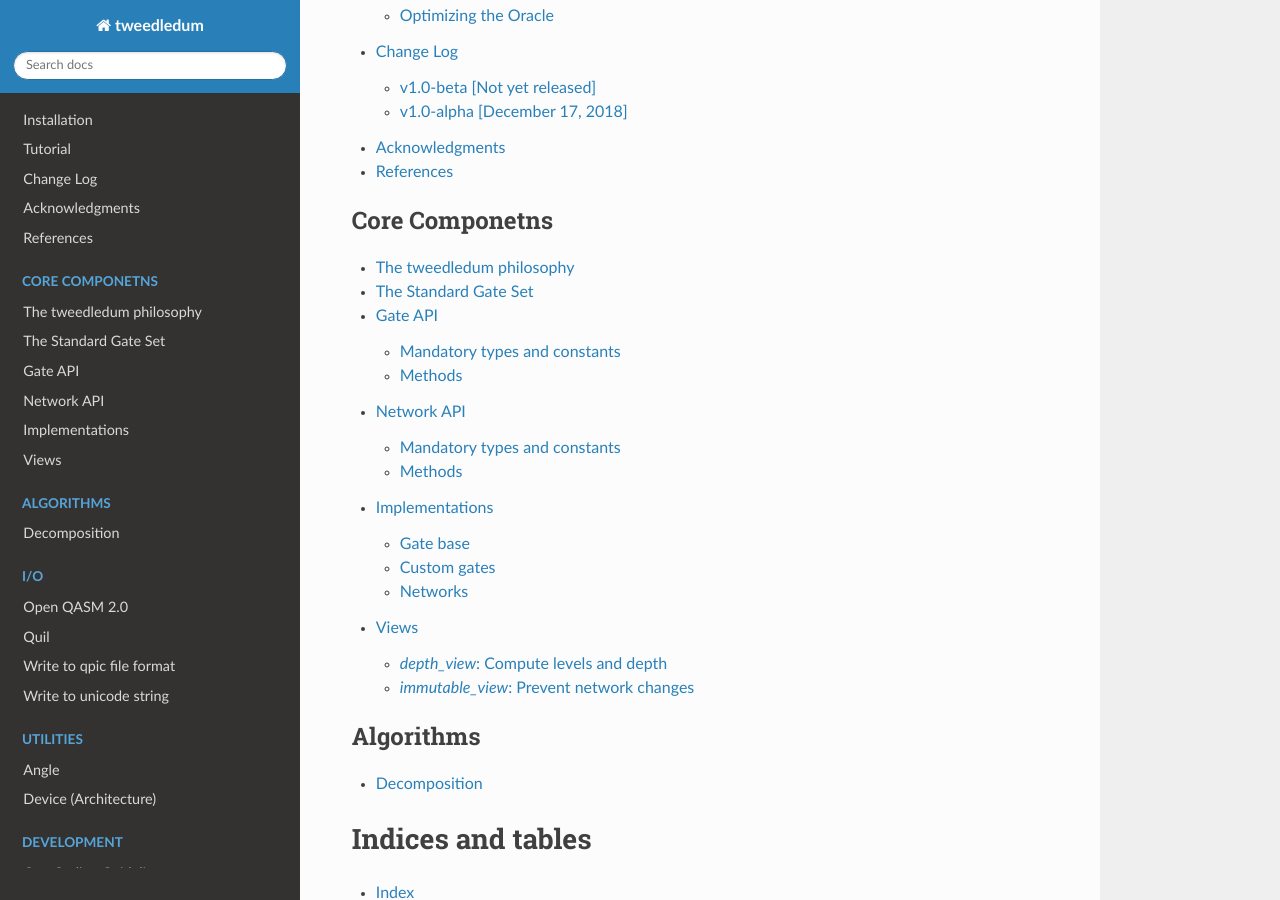
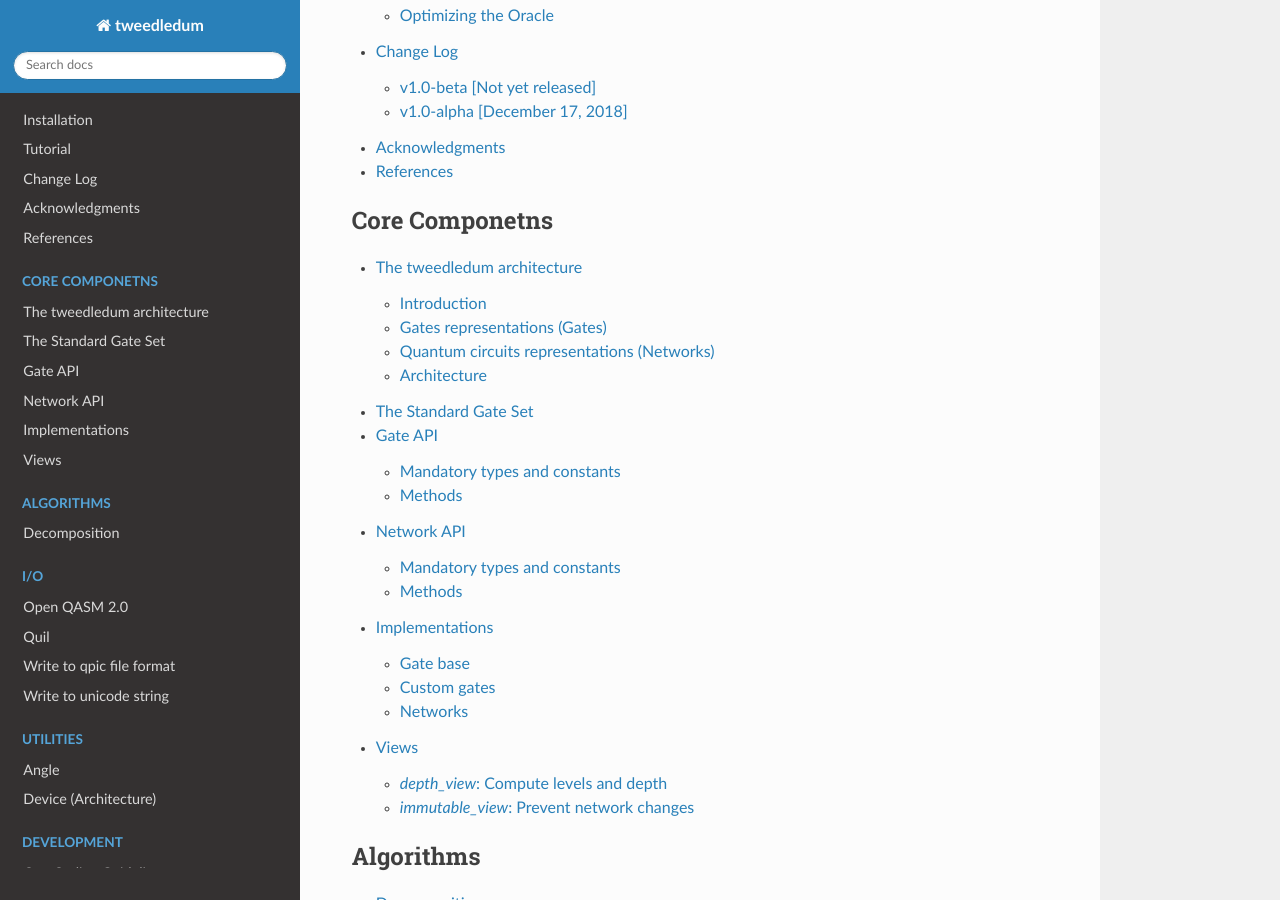
Before and after one commit to boschmitt/tweedledum, a Sphinx documentation site: the page built from docs/index.rst, in a window 1280 px wide and 900 px high, scrolled down 432 px. Built offline with Sphinx 7.4.7 and the Read the Docs theme 2.0.0, drawn with Linux system fonts in a browser that asks for light colours; pages that are not in the unit, such as notebooks, are missing from menus; some of the changed lines change nothing that is shown.

Commit message:
tweedledum architecture doc.

```diff
--- /dev/null
+++ b/docs/core/architecture.rst
@@ -0,0 +1,74 @@
+The tweedledum architecture
+=========================
+
+Introduction
+------------
+
+The most commonly used notation for representing quantum algorithms is the
+quantum circuit model introduced by Deutsch, which describes the computation as
+a sequence of elementary quantum logic gates acting on a collection of qubits.
+While such representation has the advantage of simplicity, it lacks canonicity,
+i.e., there are many different ways of representing a given computation with an
+available set of universal elementary operations. Finding an implementation
+that uses the fewest resources is not only advantageous but imperative given
+the stringent resource constraints in quantum NISQ hardware.
+
+Gates representations (Gates)
+-----------------------------
+
+.. todo:: Finish writing
+
+Quantum circuits representations (Networks)
+-------------------------------------------
+
+- A **netlist** represents the circuit as a list of gates to be applied
+  sequentially. It is convenient because each range in the array represents a
+  valid sub-circuit.
+
+- **Directed acyclic graph (DAG)** representation. The vertices of the DAG are
+  the gates of the circuit and the edges encode their relationships. The DAG
+  representation has the advantage of making adjacency between gates easy to
+  access.
+
+- **Phase polynomial** representation. (work-in-progress)
+
+- **ZX-diagrams**. (work-in-progress)
+
+(Apart for *ZX-diagrams*) Any of these circuit representations is efficiently
+convertible to the other in linear time with respect to the number of gates in
+the circuit. For example, given a netlist, it is possible to straightforwardly
+construct a directed acyclic graph by iterating over all gates. A simple
+topological order of the directed acyclic graph nodes is a valid netlist.
+
+A circuit in tweedledum is defined by combining a gate representation with
+a network representation.
+
+Architecture
+------------
+
+.. image:: /_static/layers.svg
+   :align: right
+
+The tweedledum architecture is based on a principle of four layers that depend on
+each other as depicted in the figure on the right-hand side. The fundament is
+provided by the API layer which is devided in :ref:`network` and :ref:`gate` .
+These classes define naming conventions for types and methods for classes that
+implement networks and gates, some of which are mandatory while others are
+optional. The API layer does *not* provide any implementations.
+
+Algorithms are implemented in terms of generic functions that takes as input an
+instance of hypothetical network type and require it to implement the mandatory
+and some optional interfaces. The algorithms do not make any assumption on the
+internal implementation of the input network and gate types.
+
+The third layer consists of actual network and gate implementations. The
+combination of a network type with a gate type defines a circuit. Algorithms
+can be called on instances of circuit if they implement the required API.
+Static compile time assertions are guaranteeing that compilation succeeds only
+for those network implementations that do provide all required types and
+methods.
+
+Finally, in order to improve the performance some algorithmic details may be
+specialized for some network types based on their internal implementation.
+This can be done for each network individually, without affecting the generic
+algorithm implementation nor the implementation of other network types.
--- a/docs/core/philosophy.rst
+++ /dev/null
@@ -1,2 +0,0 @@
-The tweedledum philosophy
-=========================
--- a/docs/index.rst
+++ b/docs/index.rst
@@ -19,7 +19,7 @@
    :maxdepth: 2
    :caption: Core Componetns
 
-   core/philosophy
+   core/architecture
    core/gate_set
    core/gate
    core/network
```
